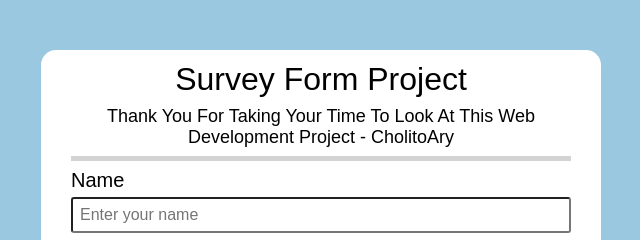
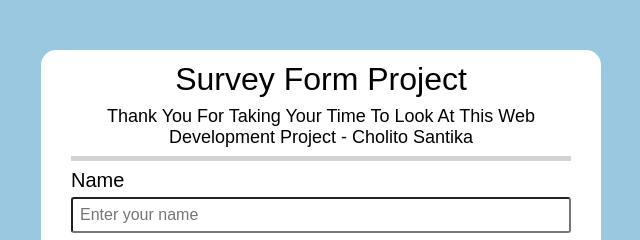
Before and after one commit to cholitoary/Survey-Form, a plain HTML site: page index.html in a window 1280 px wide. Shown: the top 240 px of the page, 319-959 px from the left. Drawn offline with Linux system fonts and the light colour scheme.

Commit message:
Update index.html

```diff
--- a/index.html
+++ b/index.html
@@ -9,7 +9,7 @@
     <div class="display">
       <header>
         <h1 id="title">Survey Form Project</h1>
-        <p id="description">Thank You For Taking Your Time To Look At This Web Development Project - CholitoAry</p>
+        <p id="description">Thank You For Taking Your Time To Look At This Web Development Project - Cholito Santika</p>
       </header>
 
       <hr>
```
